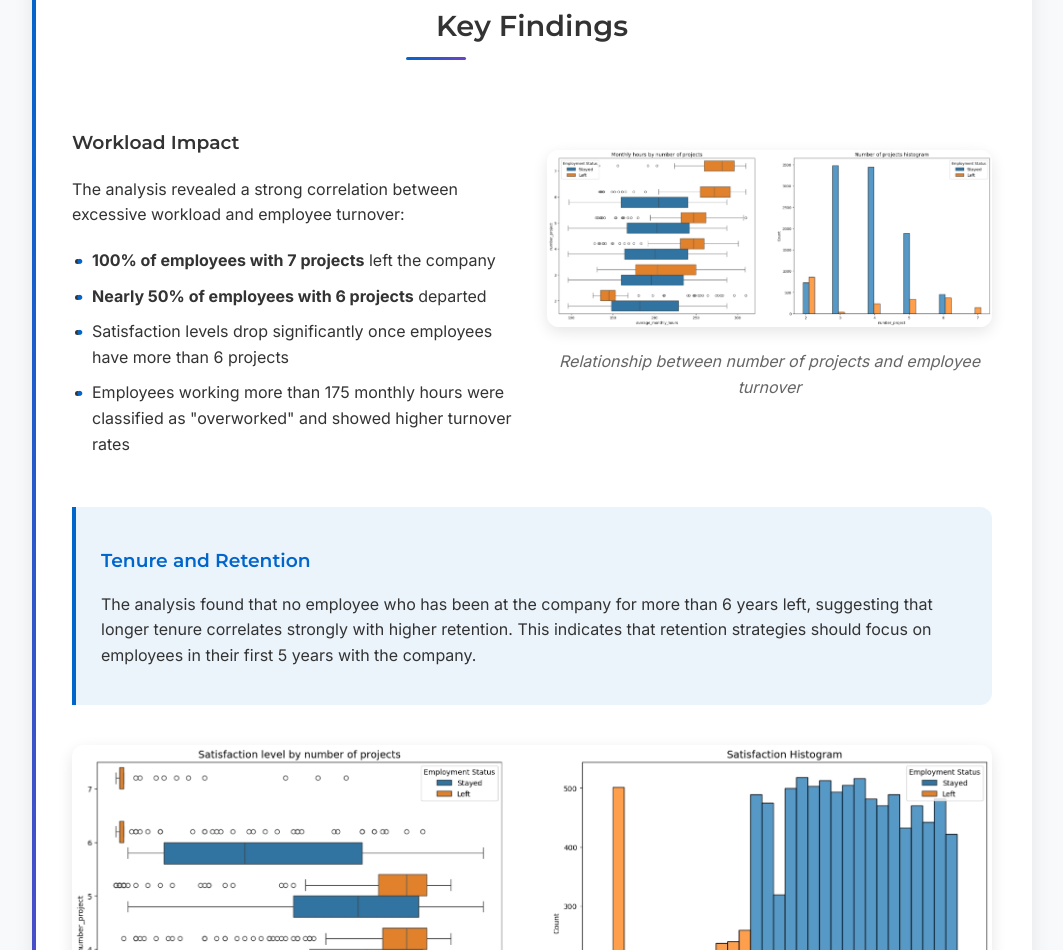
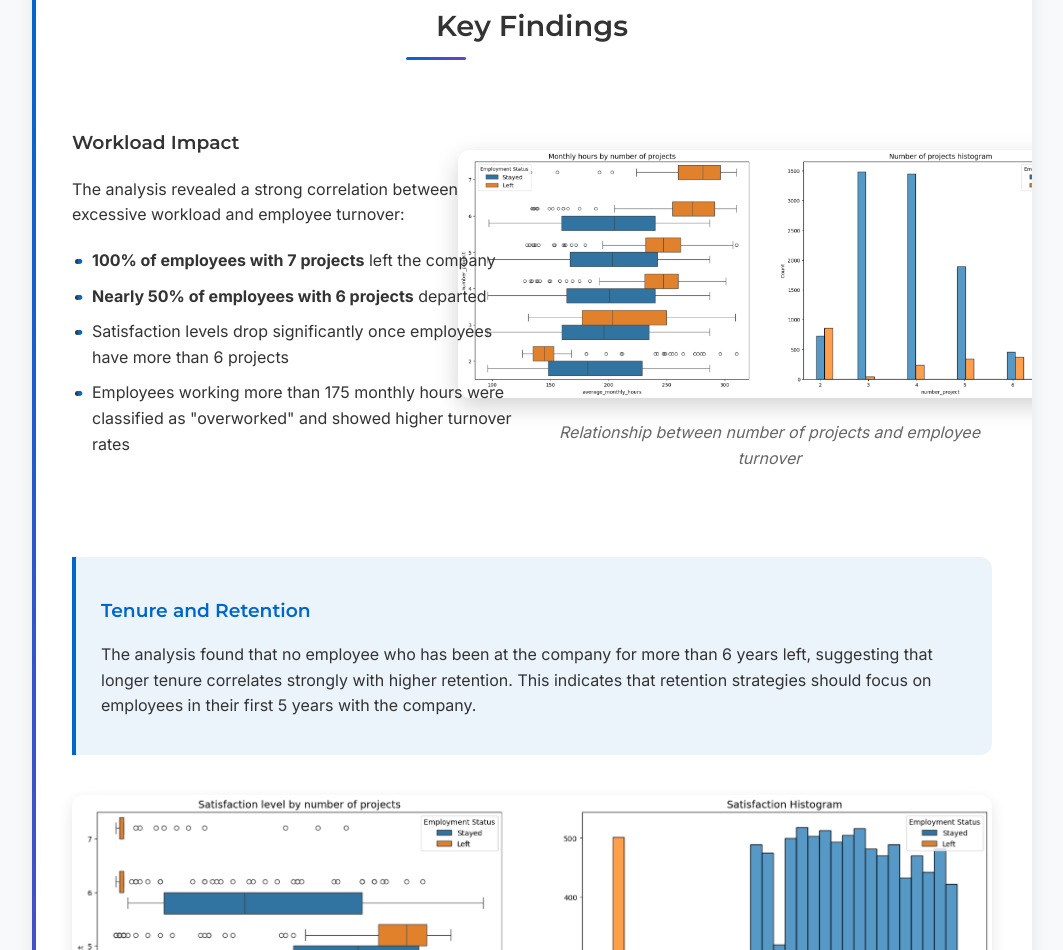
Before and after one commit to LEdwards-Analytics/LEdwards-Analytics.github.io, a plain HTML site: page projects/employee-retention.html in a window 1280 px wide. Shown: the part 1293-2243 px from the top of the page, without its empty margins (108-1171 px from the left). Drawn offline with Linux system fonts and the light colour scheme.

Commit message:
Update style.css

```diff
--- a/css/style.css
+++ b/css/style.css
@@ -855,3 +855,10 @@ footer::before {
     margin-bottom: 8px;
     font-size: 0.95rem;
 }
+
+/* 2 column sizing */
+.two-column .visualization img {
+    max-width: 140%;
+    margin-left: -20%;
+    box-shadow: 0 8px 25px rgba(0, 0, 0, 0.18);
+}
```
